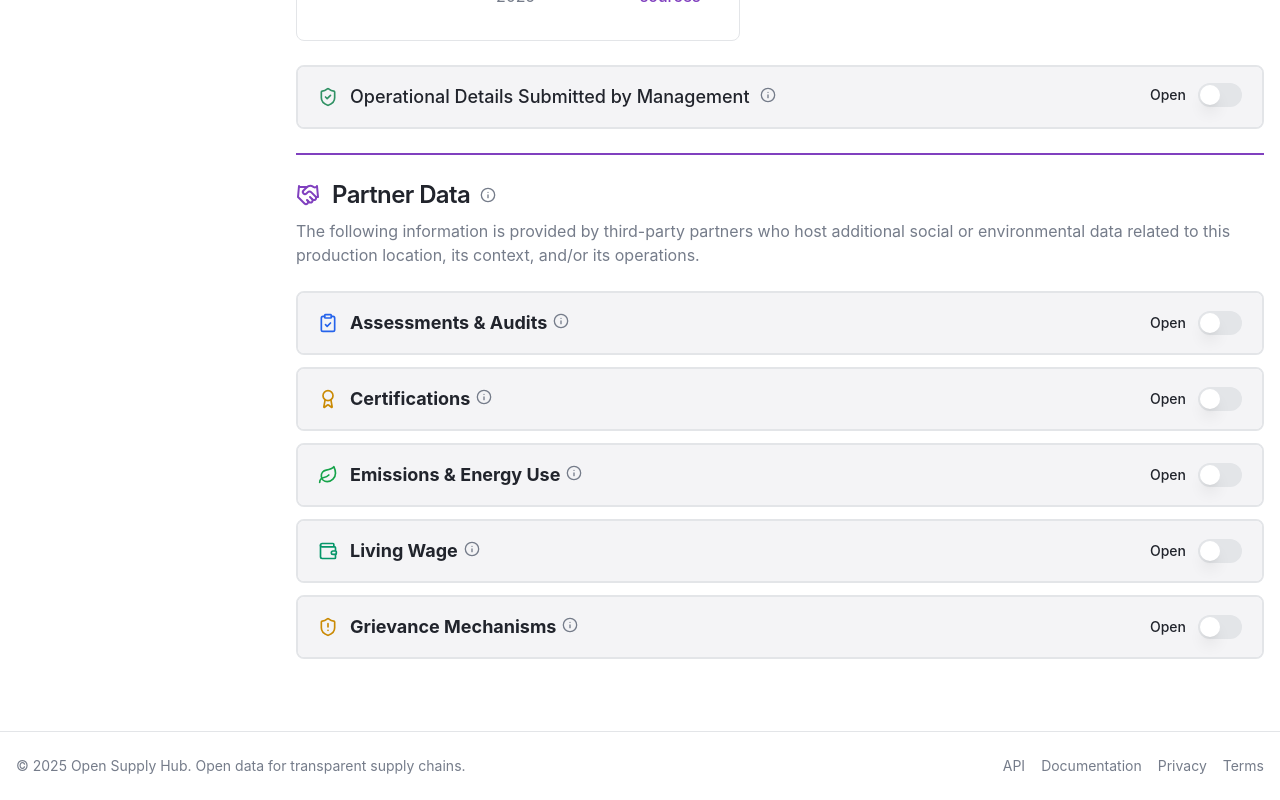
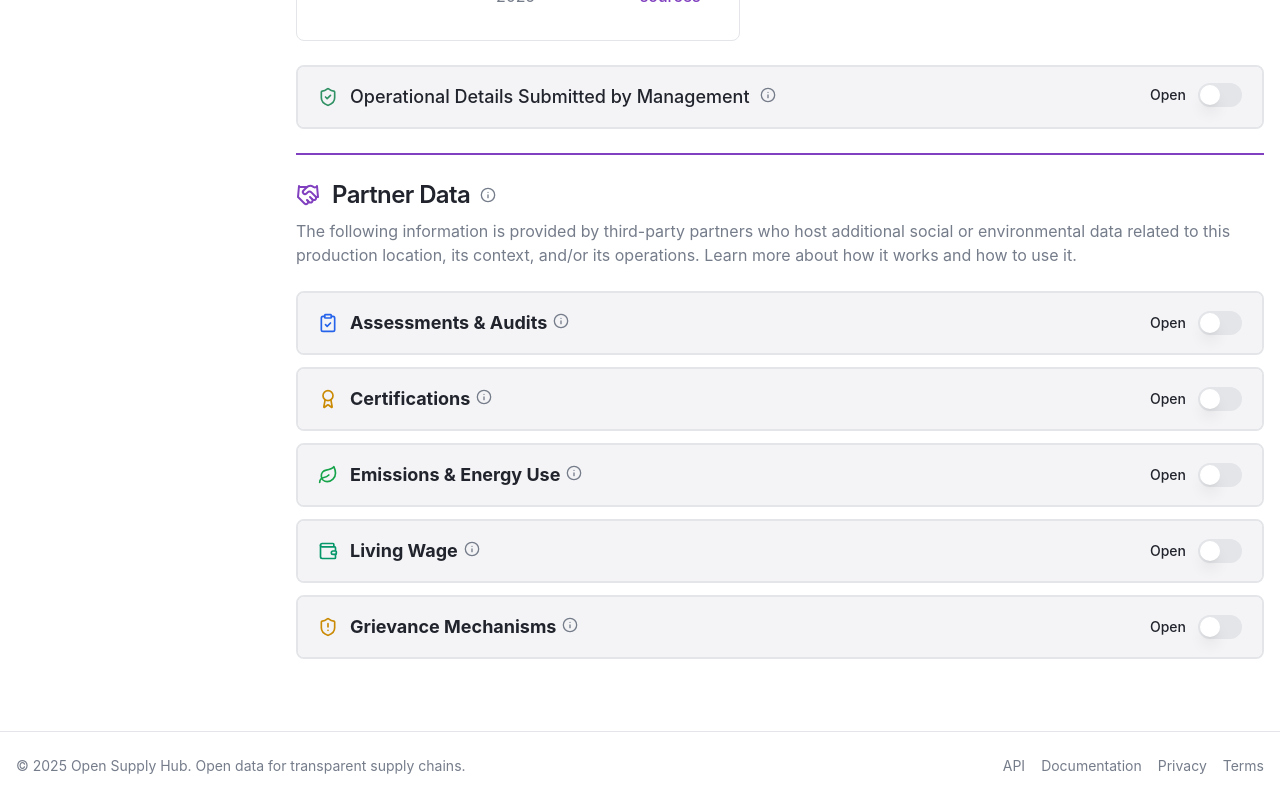
Before and after one commit to pranaliOSH/finalproductionlocationdesign, a React (Vite) app: page /facilities/1 in a window 1280 px wide. Shown: the part 1719-2519 px from the top of the page. Built offline with nearby package versions, Linux system fonts and the light colour scheme; the HTML template or start-up script is replaced by a standard one.

Commit message:
Visual edit in Lovable
Edited UI in Lovable

```diff
--- a/src/components/facility/EnrichedDataPartnerships.tsx
+++ b/src/components/facility/EnrichedDataPartnerships.tsx
@@ -86,7 +86,7 @@ export function EnrichedDataPartnerships({
 
           </h2>
         </div>
-        <p className="text-base text-muted-foreground">The following information is provided by third-party partners who host additional social or environmental data related to this production location, its context, and/or its operations. </p>
+        <p className="text-base text-muted-foreground">The following information is provided by third-party partners who host additional social or environmental data related to this production location, its context, and/or its operations. Learn more about how it works and how to use it.            </p>
       </div>
 
       {/* Accordion Sections */}
```
